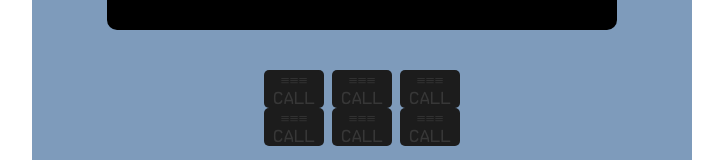
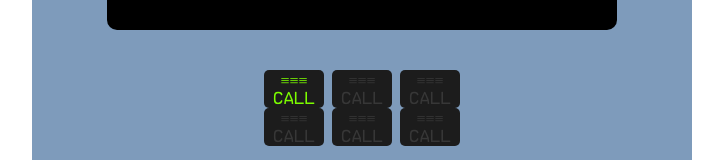
Before and after one commit to ibza-sujau/rmp, a React (Create React App) app: page /vhs in a window 1280 px wide. Shown: the part 576-736 px from the top of the page, without its empty margins (278-1001 px from the left). Built offline with nearby package versions, Linux system fonts and the light colour scheme.

Commit message:
VHF page updated.

```diff
--- a/src/pages/VhfPage.scss
+++ b/src/pages/VhfPage.scss
@@ -85,3 +85,7 @@
 .alt-btn {
   color: #373737 !important;
 }
+
+.active-vhf {
+  color: lawngreen !important;
+}
--- a/src/pages/VhfPage.tsx
+++ b/src/pages/VhfPage.tsx
@@ -17,6 +17,8 @@ export const VhfPage = () => {
 
     const [currentVFH, setCurrentVHF] = useState<"VHF1" | "VHF2">("VHF1");
 
+    // HANDLE VALUE CHANGES IN VHF
+
     function handleChangeVHF1(event: any) {
         setVHF1(event.target.value);
     }
@@ -29,13 +31,18 @@ export const VhfPage = () => {
         setVHF3(event.target.value);
     }
 
+    // SELECT VHF
+
     function handleSelectVHF1() {
         setCurrentVHF("VHF1");
+
     }
 
     function handleSelectVHF2() {
         setCurrentVHF("VHF2")
     }
+
+    // SCREEN CHANGE IN SELECT SVG
 
     function checkSelectVHF1() {
         if (currentVFH === "VHF1") {
@@ -66,6 +73,24 @@ export const VhfPage = () => {
                     </g>
                 </svg>
             )
+        } else {
+            return;
+        }
+    }
+
+    // CALL BUTTON COLOUR CHANGE
+
+    function handleColorChangeVHF2() {
+        if (currentVFH === "VHF2") {
+            return "active-vhf"
+        } else {
+            return;
+        }
+    }
+
+    function handleColorChangeVHF1() {
+        if (currentVFH === "VHF1") {
+            return "active-vhf"
         } else {
             return;
         }
@@ -138,12 +163,12 @@ export const VhfPage = () => {
                 <div className="page-splitter"/>
             </div>
             <div className={"flex-row"}>
-                <Button type={ButtonType.Main} children={"≡≡≡\nCALL"} className={"alt-btn"} onClick={handleSelectVHF1}/>
+                <Button type={ButtonType.Main} children={"≡≡≡\nCALL"} className={"alt-btn " + handleColorChangeVHF1()} onClick={handleSelectVHF1}/>
                 <Button type={ButtonType.Main} children={"≡≡≡\nCALL"} className={"alt-btn"}/>
                 <Button type={ButtonType.Main} children={"≡≡≡\nCALL"} className={"alt-btn"}/>
             </div>
             <div className={"flex-row"}>
-                <Button type={ButtonType.Main} children={"≡≡≡\nCALL"} className={"alt-btn"} onClick={handleSelectVHF2}/>
+                <Button type={ButtonType.Main} children={"≡≡≡\nCALL"} className={"alt-btn " + handleColorChangeVHF2()} onClick={handleSelectVHF2}/>
                 <Button type={ButtonType.Main} children={"≡≡≡\nCALL"} className={"alt-btn"}/>
                 <Button type={ButtonType.Main} children={"≡≡≡\nCALL"} className={"alt-btn"}/>
             </div>
```
